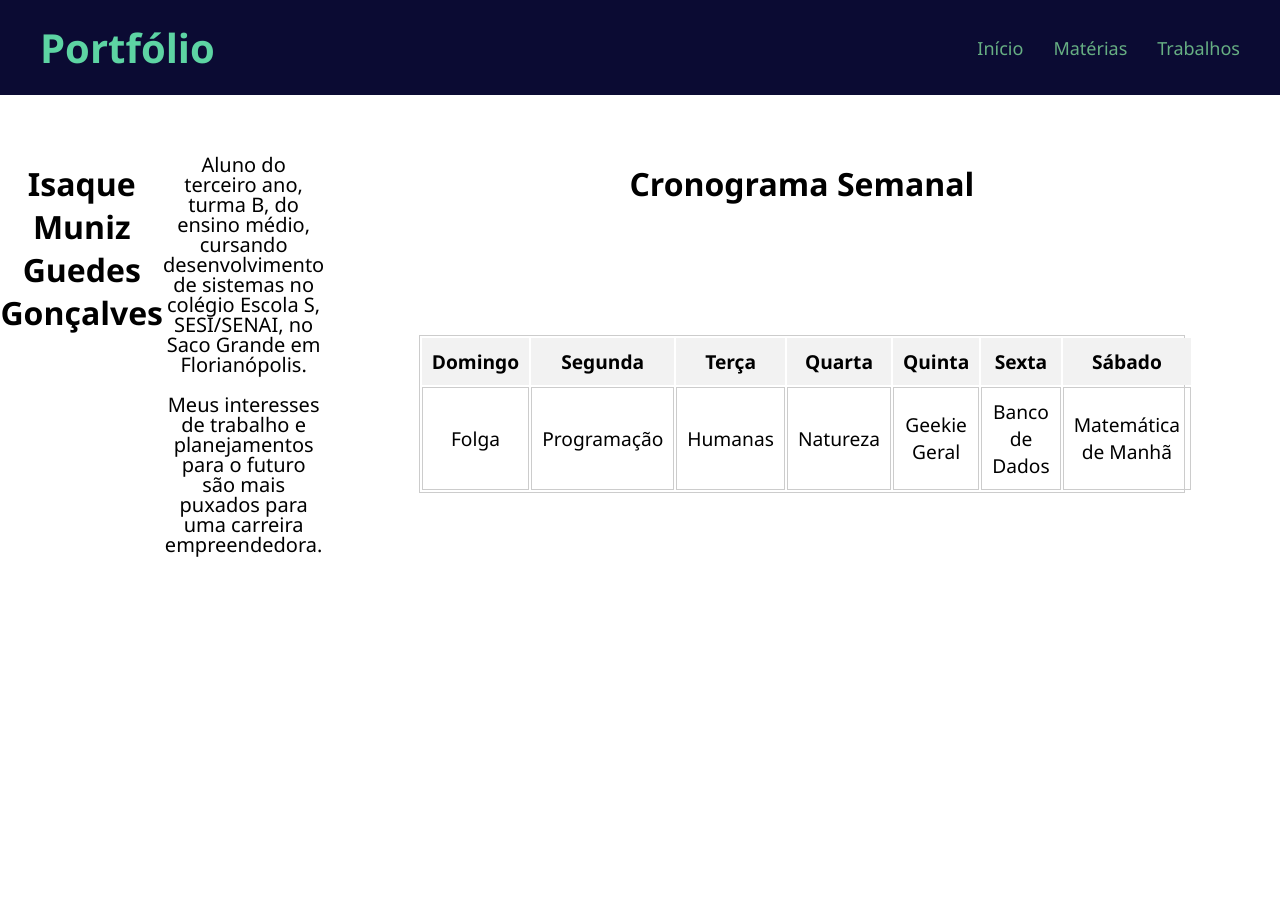
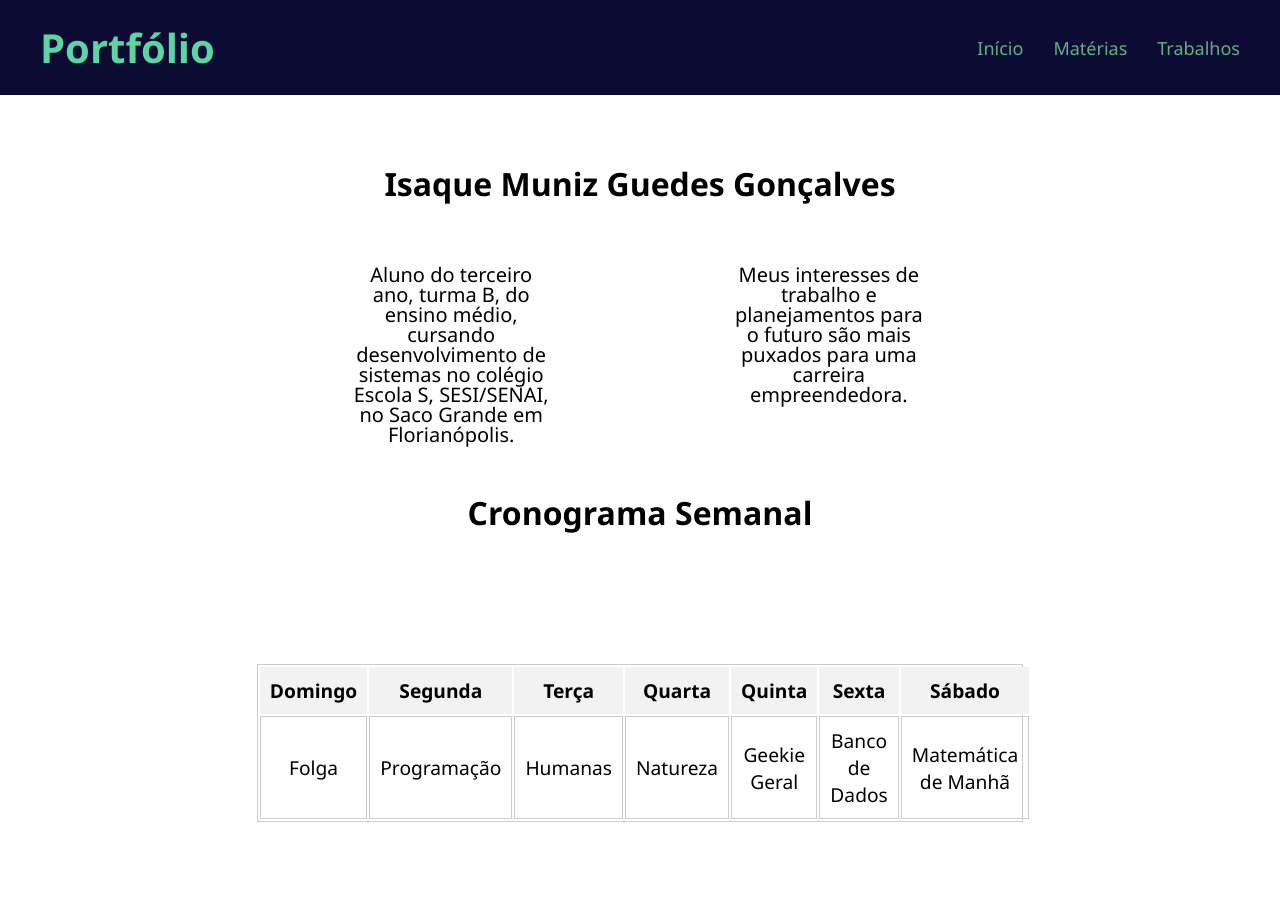
Before and after one commit to IsaqueMGG/Portif-lio-2023, a plain HTML site: page index.html in a window 1280 px wide. Before the commit the page ends 800 px from the top, so only its background shows below. Drawn offline with Linux system fonts and the light colour scheme.

Commit message:
Update stylo.css

```diff
--- a/stylo.css
+++ b/stylo.css
@@ -53,7 +53,8 @@ main {
     max-width: 800px;
     margin: 0 auto;
     padding: 40px 20px;
-    display: flex;
+    display: grid;
+    grid-template-columns: 1fr;
     justify-content: center;
 }
 
@@ -123,3 +124,22 @@ p {
     padding: 10px;
     border: 1px solid #ccc;
   }
+
+
+  .texto{
+    display: grid;
+    grid-template-columns: 1fr 1fr;
+    justify-items: center;
+  }
+
+  .texto p{
+    max-width: 200px;
+  }
+
+  .p1{
+    margin-left: 100px;
+  }
+
+  .p2{
+    margin-right: 100px
+  }
```
